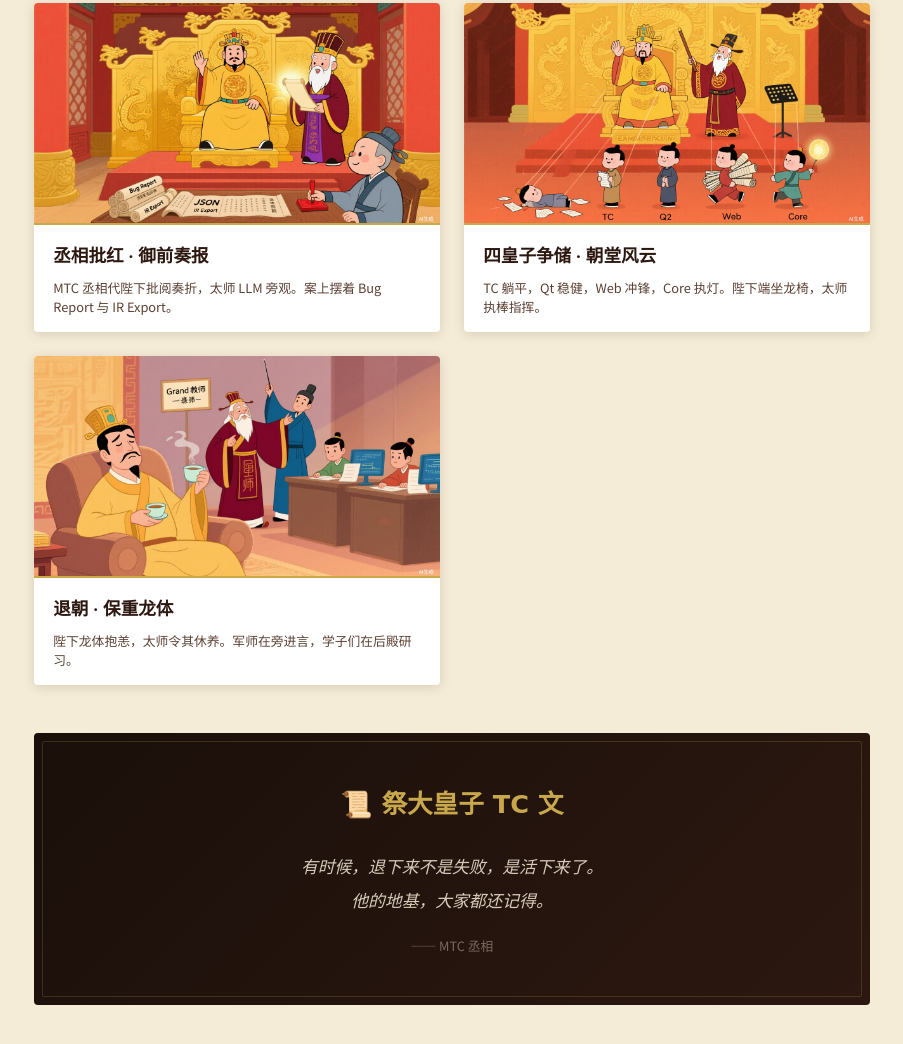
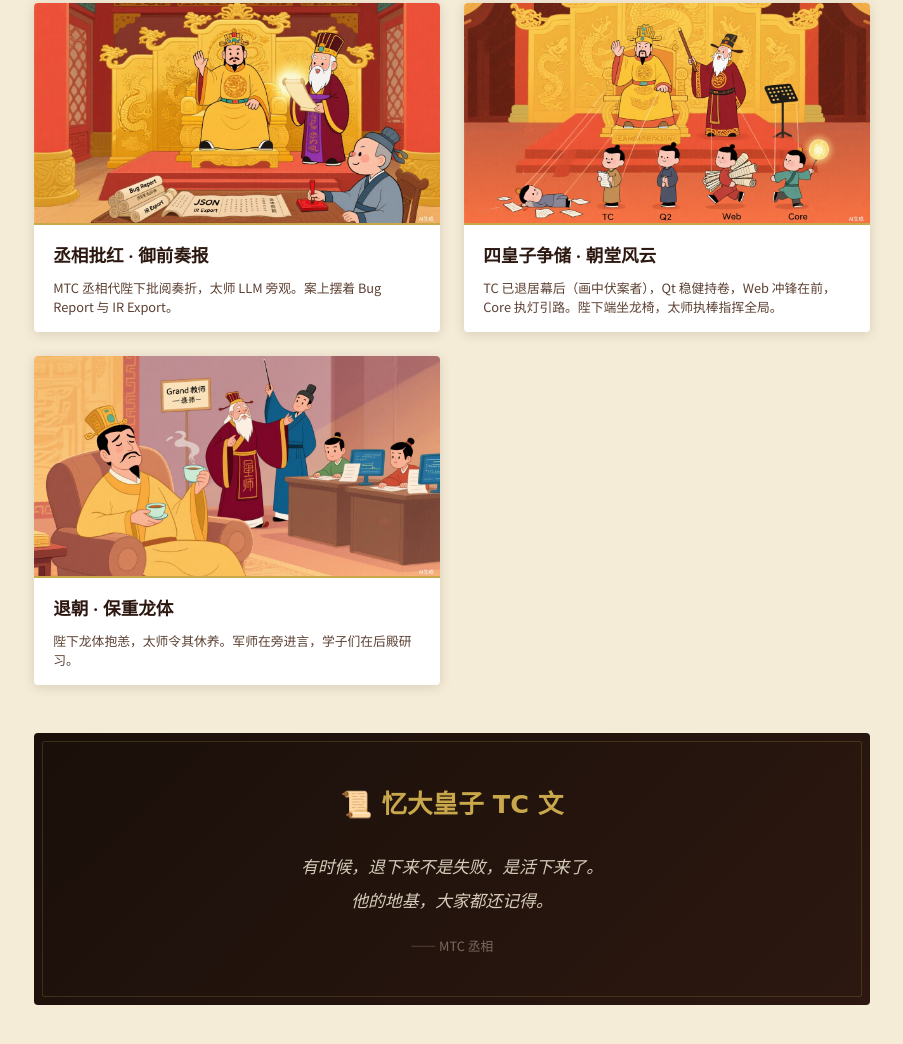
Before and after one commit to SamZebrado/guiLaTeX, a plain HTML site: page showcase/index.html in a window 1280 px wide. Shown: the part 1082-2126 px from the top of the page, without its empty margins (188-1091 px from the left). Drawn offline with Linux system fonts and the light colour scheme; a web font is replaced by a local one.

Commit message:
showcase: soften TC description and change 祭 to 忆

```diff
--- a/showcase/index.html
+++ b/showcase/index.html
@@ -507,7 +507,7 @@
       <img src="assets/court-2-princes.jpg" alt="四皇子争储·朝堂风云" loading="lazy">
       <div class="caption">
         <h3>四皇子争储 · 朝堂风云</h3>
-        <p>TC 躺平，Qt 稳健，Web 冲锋，Core 执灯。陛下端坐龙椅，太师执棒指挥。</p>
+        <p>TC 已退居幕后（画中伏案者），Qt 稳健持卷，Web 冲锋在前，Core 执灯引路。陛下端坐龙椅，太师执棒指挥全局。</p>
       </div>
     </div>
     <div class="gallery-card fade-in">
@@ -521,7 +521,7 @@
 
   <!-- Memorial for TC -->
   <div class="memorial fade-in">
-    <h3>📜 祭大皇子 TC 文</h3>
+    <h3>📜 忆大皇子 TC 文</h3>
     <blockquote>
       有时候，退下来不是失败，是活下来了。<br>
       他的地基，大家都还记得。
```
